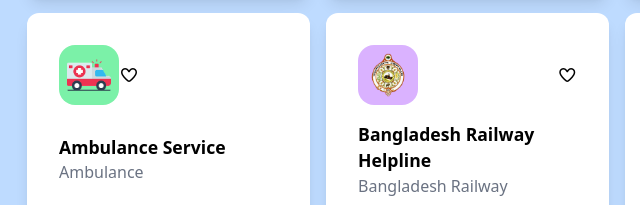
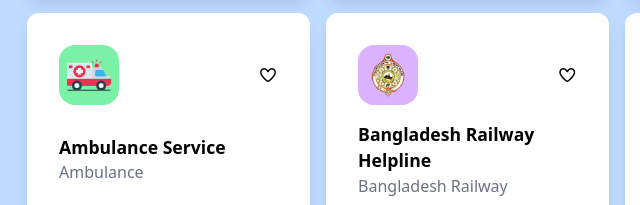
Before and after one commit to mdemonhossain6631/B12-A5-Emergency-Hotline-main, a plain HTML site: page index.html in a window 1280 px wide. Shown: the part 761-966 px from the top of the page, 1-641 px from the left. Drawn offline with nearby package versions, Linux system fonts and the light colour scheme.

Commit message:
My 8th Commit

```diff
--- a/index.html
+++ b/index.html
@@ -127,7 +127,7 @@
 
 
             <div class="service-card flex flex-col justify-between bg-white w-auto  p-[32px] rounded-xl shadow-lg">
-                <div class="flex flex-rowjustify-between items-center mb-[16px]">
+                <div class="flex flex-row justify-between items-center mb-[16px]">
                     <img src="./assets/ambulance.png" class="w-[60px] h-[60px] p-2 bg-green-300 rounded-2xl" alt="">
                     <i class="fa-regular fa-heart love-icon  active:text-red-500"></i>
                 </div>
```
